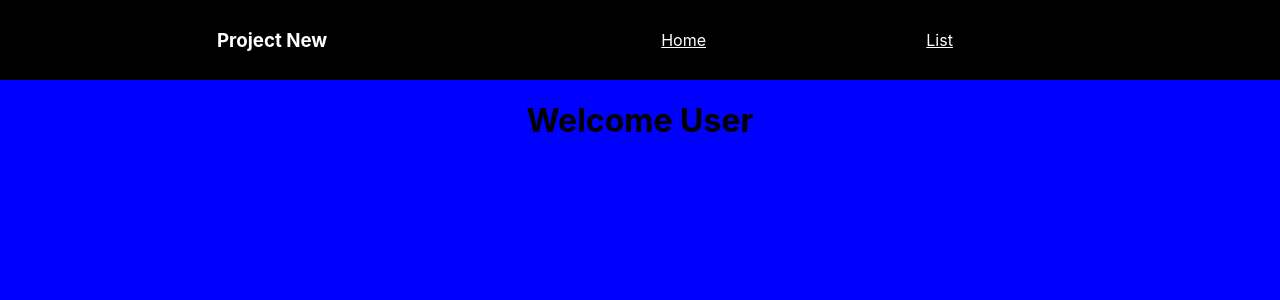
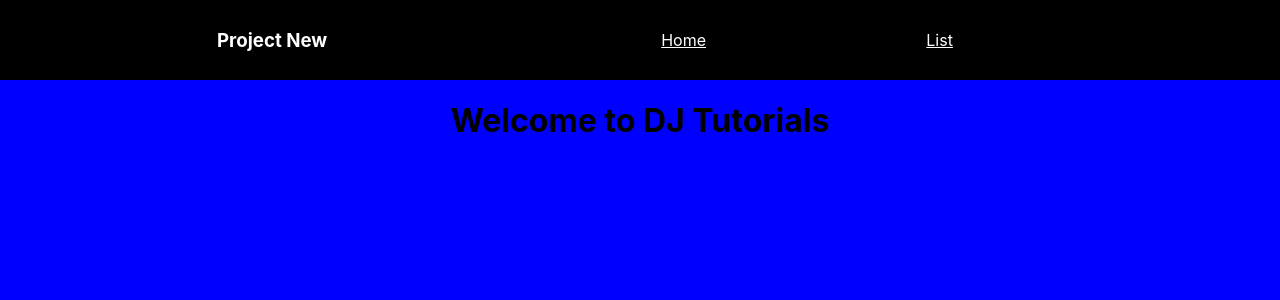
Before and after one commit to msawlani/projectnew, a React (Create React App) app: page / in a window 1280 px wide. Shown: the top 300 px of the page. Built offline with nearby package versions, Linux system fonts and the light colour scheme.

Commit message:
title
changed the title of home page

```diff
--- a/src/home.js
+++ b/src/home.js
@@ -4,7 +4,7 @@ import "./App.css";
 const home = () => {
   return (
     <div>
-      <h1>Welcome User</h1>
+      <h1>Welcome to DJ Tutorials</h1>
     </div>
   );
 };
```
